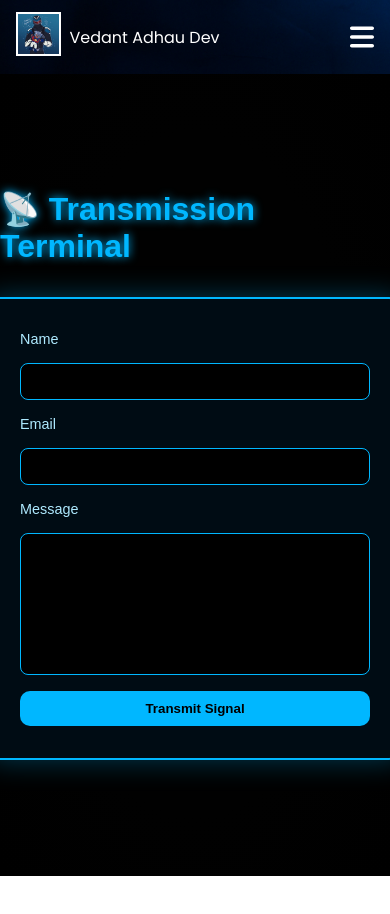
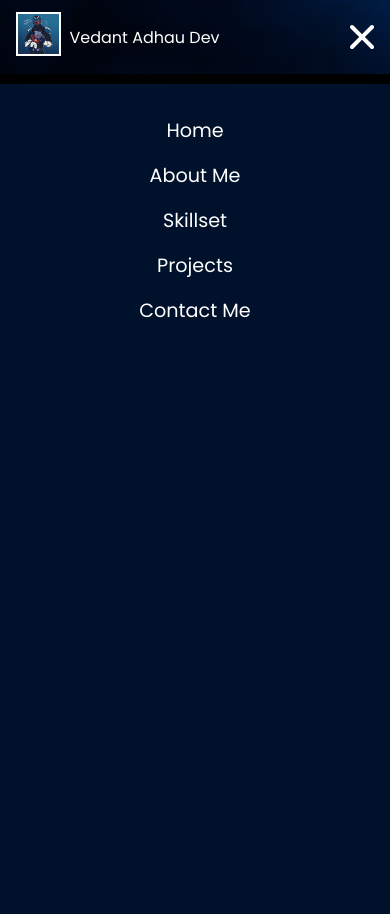
Before and after one commit to Vedant-Adhau-Dev/Portfolio, a React (Vite) app: page /contact in a window 390 px wide. Both pictures are taken after a click on the picture 362 px from the left and 37 px from the top of the page. Shown: the top 914 px of the page. Before the commit the page ends 876 px from the top, so only its background shows below. Built offline with nearby package versions, Linux system fonts and the light colour scheme; a web font is replaced by a local one.

Commit message:
Mobile Responsive v1

```diff
--- a/src/App.jsx
+++ b/src/App.jsx
@@ -6,6 +6,7 @@ import About from './components/about'
 import Skillset from './components/skillset'
 import Projects from './components/projects'
 import Contact from './components/contact'
+import Menubar from './components/menubar'
 
 function App() {
   const router = createBrowserRouter([
--- a/src/components/about.css
+++ b/src/components/about.css
@@ -103,3 +103,27 @@
   color: #00eaff;
   text-shadow: 0 0 10px #00bfff;
 }
+
+@media (max-width: 800px) {
+  .terminal-window {
+    width: 250px;
+    font-size: small;
+  }
+  .about-horizontal {
+    flex-direction: column;
+    margin-top: 10vh;
+    width: 80vw;
+    font-size: smaller;
+    text-align: center;
+    border-top: 2px solid #00bfff;
+    /* border: none; */
+    padding: 20px 30px;
+  }
+  .avatar-circle {
+    display: none;
+  }
+  .data-line {
+    display: flex;
+    flex-direction: column;
+  }
+}
--- a/src/components/about.jsx
+++ b/src/components/about.jsx
@@ -19,7 +19,6 @@ function About() {
     const interval = setInterval(() => {
       if (i < commands.length) {
         setLines((prev) => [...prev, commands[i]]);
-        console.log(i)
         i++;
       } else {
         clearInterval(interval);
--- a/src/components/contact.css
+++ b/src/components/contact.css
@@ -100,3 +100,39 @@ button {
 @keyframes blink {
   50% { border-color: transparent }
 }
+
+@media (max-width: 800px) {
+  .contact-title {
+    font-size: 1.6rem;
+    margin-bottom: 3rem;
+  }
+
+  .contact-form {
+    width: 80%;
+    padding: 1.5rem;
+    margin-bottom: 4rem;
+    box-shadow: 0 0 20px #00b7ff44;
+  }
+
+  label {
+    font-size: 0.85rem;
+  }
+
+  input, textarea {
+    font-size: 0.9rem;
+    padding: 8px;
+  }
+
+  button {
+    padding: 8px;
+    font-size: 0.9rem;
+  }
+
+  .contact-status {
+    font-size: 0.8rem;
+    width: 90%;
+    border-right: none;
+    white-space: normal; /* Wrap text on small screens */
+    animation: none; /* prevent typing effect overlapping */
+  }
+}
--- a/src/components/contact.jsx
+++ b/src/components/contact.jsx
@@ -8,7 +8,7 @@ export default function Contact() {
 
   const sendEmail = async (e) => {
     e.preventDefault();
-    setStatus("> Connecting to Thewriter's neural uplink...");
+    setStatus("> Connecting to Thewriter's Email...");
 
     try {
       await emailjs.sendForm(
@@ -17,17 +17,17 @@ export default function Contact() {
         form.current,
         "bhw-ipFIKXhkOcmj7" // your public key
       );
-      setStatus("> Transmission sent successfully");
+      setStatus("> Sent Email Successfully");
       e.target.reset();
     } catch (error) {
       console.error(error);
-      setStatus("> Transmission failed Check console for details.");
+      setStatus("> Failed To Sent Email");
     }
   };
 
   return (
     <div className="contact-container">
-      <h2 className="contact-title">📡 Transmission Terminal</h2>
+      <h2 className="contact-title">Contact Form</h2>
       <form ref={form} onSubmit={sendEmail} className="contact-form">
         <label>Name</label>
         <input type="text" name="user_name" required />
@@ -38,7 +38,7 @@ export default function Contact() {
         <label>Message</label>
         <textarea name="message" required></textarea>
 
-        <button className="btn-form" type="submit">Transmit Signal</button>
+        <button className="btn-form" type="submit">Contact</button>
       </form>
 
       {status && <p className="contact-status">{status}</p>}
--- a/src/components/home.css
+++ b/src/components/home.css
@@ -16,7 +16,7 @@
     width: 80vw;
     height: 60vh;
     margin-left: 10vw;
-    margin-top: 15vh;
+    margin-top: 12vh;
     /* border: 2px solid red; */
     /* background-color: red; */
 }
@@ -71,6 +71,7 @@ p {
     color: white;
     border: 2px solid rgb(0, 102, 255);
     cursor: pointer;
+    margin-bottom: 10px;
 }
 
 .end button:hover {
@@ -100,6 +101,7 @@ p {
     }
     .rightBox {
         margin-right: 12rem;
+        margin-bottom: 2vh;
     }
 }
 @media (max-width: 400px) {
--- a/src/components/home.jsx
+++ b/src/components/home.jsx
@@ -17,6 +17,9 @@ const home = () => {
                     <div className="end">
                         <button onClick={()=>{navigate("/contact")}}>Hire Me</button>
                         <button onClick={()=>{navigate("/contact")}}>Lets Talk</button>
+                        <a href="/assets/cv.pdf" download>
+                        <button src="/assets/cv.pdf" download>Download CV</button>
+                        </a>
                     </div>
                 </div>
                 <div className="rightBox">
--- /dev/null
+++ b/src/components/menubar.css
@@ -0,0 +1,36 @@
+/* wrapper for the mobile menu */
+.menulist {
+  height: 95vh;
+  width: 100%;
+  background-color: rgb(0, 17, 43);
+  position: absolute;
+  z-index: 10;
+  top: 10vh;
+  left: 0;
+  display: none;
+  flex-direction: column;
+  align-items: center;
+  justify-content: start;
+  padding-top: 2rem;
+}
+
+/* when visible */
+.menulist.visible {
+  display: flex;
+}
+
+/* the actual list of links */
+.menu-links {
+  display: flex;
+  flex-direction: column;
+  gap: 1rem;
+  list-style: none;
+  text-align: center;
+}
+
+.menu-links a {
+  text-decoration: none;
+  color: white;
+  font-family: "Poppins", sans-serif;
+  font-size: 1.2rem;
+}
--- /dev/null
+++ b/src/components/menubar.jsx
@@ -0,0 +1,19 @@
+import React from 'react';
+import { NavLink } from 'react-router-dom';
+import "./menubar.css";
+
+const Menubar = ({ setMenuOpen }) => {
+  const handleClick = () => setMenuOpen(false); // close when link clicked
+
+  return (
+    <ul className="menu-links">
+      <li><NavLink to="/" onClick={handleClick}>Home</NavLink></li>
+      <li><NavLink to="/about" onClick={handleClick}>About Me</NavLink></li>
+      <li><NavLink to="/skillset" onClick={handleClick}>Skillset</NavLink></li>
+      <li><NavLink to="/projects" onClick={handleClick}>Projects</NavLink></li>
+      <li><NavLink to="/contact" onClick={handleClick}>Contact Me</NavLink></li>
+    </ul>
+  );
+};
+
+export default Menubar;
--- a/src/components/navbar.jsx
+++ b/src/components/navbar.jsx
@@ -1,21 +1,49 @@
-import React from 'react'
-import { NavLink } from 'react-router-dom'
-import './navbar.css'
+import React, { useState } from 'react';
+import { NavLink } from 'react-router-dom';
+import './navbar.css';
+import Menubar from './menubar';
 
-const navbar = () => {
+const Navbar = () => {
+  const [menuOpen, setMenuOpen] = useState(false);
+
+  const handleMenuClick = () => {
+    setMenuOpen(!menuOpen); // toggle visibility
+  };
+
   return (
     <div className='nav'>
-            <ul><li><img className="logo" src="/portfolio.jpeg" alt="" /></li><NavLink className="logoText" to="/">Vedant Adhau Dev</NavLink></ul>
+      <ul>
+        <li>
+          <img className="logo" src="/portfolio.jpeg" alt="logo" />
+        </li>
+        <NavLink className="logoText" to="/">Vedant Adhau Dev</NavLink>
+      </ul>
+
       <ul className='ul-right'>
-                <div><img className='menu' src="/assets/menu.svg" alt="" /></div>
+        {/* Mobile Menu Icon */}
+        <div className="menu-container">
+          <img
+            className="menu"
+            src={menuOpen ? "/assets/cross.svg" : "/assets/menu.svg"}
+            alt="menu icon"
+            onClick={handleMenuClick}
+          />
+        </div>
+
+        {/* Desktop Links */}
         <li><NavLink to="/">Home</NavLink></li>
         <li><NavLink to="/about">About Me</NavLink></li>
         <li><NavLink to="/skillset">Skillset</NavLink></li>
         <li><NavLink to="/projects">Projects</NavLink></li>
         <li><NavLink to="/contact">Contact Me</NavLink></li>
       </ul>
+
+      {/* Mobile Menu */}
+      <div className={`menulist ${menuOpen ? "visible" : ""}`}>
+        <Menubar setMenuOpen={setMenuOpen} />
       </div>
-    )
-}
+    </div>
+  );
+};
 
-export default navbar
+export default Navbar;
--- a/src/components/projects.css
+++ b/src/components/projects.css
@@ -140,3 +140,30 @@
   transform: scale(0.9);
   box-shadow: 0 0 40px 10px #00ffff;
 }
+
+@media (max-width: 800px) {
+  .nebula-core {
+    height: 50px;
+    width: 50px;
+  }
+  .nebula-glow {
+    height: 100px;
+    width: 100px;
+  }
+  .project-orb {
+    width: 35px;
+    height: 35px;
+    animation-duration: 14s;
+  }
+
+  @keyframes orbit {
+    0% { transform: rotate(calc(var(--i) * 90deg)) translateX(120px); }
+    100% { transform: rotate(calc(var(--i) * 90deg + 360deg)) translateX(120px); }
+  }
+  .orb-text {
+    bottom: -65px;
+    width: 130px;
+    font-size: 0.7rem;
+    padding: 6px;
+  }
+}
--- a/src/components/skillset.css
+++ b/src/components/skillset.css
@@ -66,3 +66,10 @@
   0% { transform: translateX(0); }
   100% { transform: translateX(calc(-200px * 15)); } /* Half of doubled list */
 }
+
+@media (max-width: 800px) {
+  .slider {
+    width: 100vw;
+    margin: 0;
+  }
+}
```
Also changed, not shown: public/assets/cross.svg (added). Lines whose indentation alone changed are shown as unchanged.
